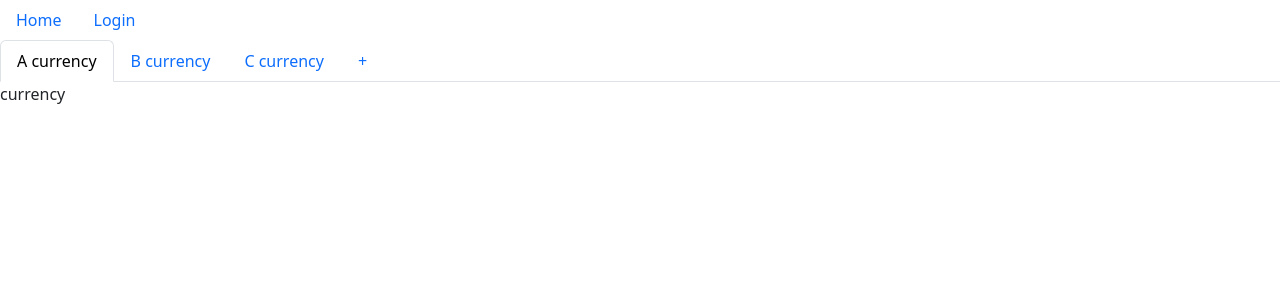
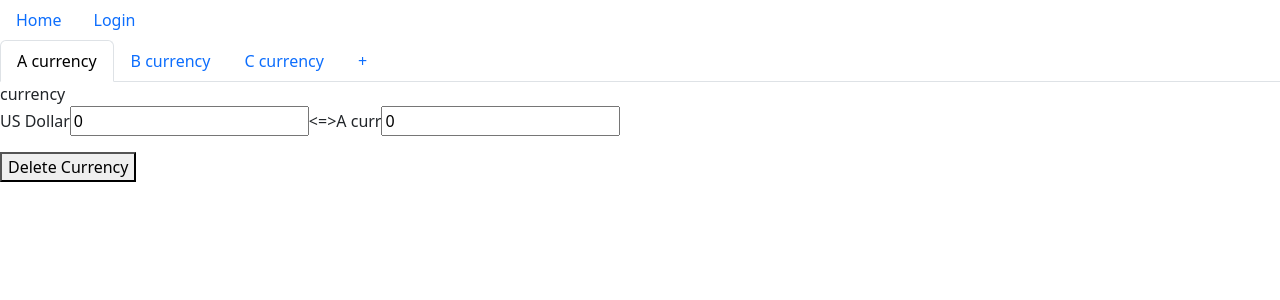
Before and after one commit to iviczl/crypto-change, a React (Vite) app: page / in a window 1280 px wide. Shown: the top 300 px of the page. Built offline with nearby package versions, Linux system fonts and the light colour scheme.

Commit message:
delete tab feature

```diff
--- a/src/App.tsx
+++ b/src/App.tsx
@@ -2,12 +2,31 @@ import Login from "./components/Login";
 import { Link, Route, Routes } from "react-router-dom";
 import "bootstrap/dist/css/bootstrap.min.css";
 import Home from "./components/Home";
+import ITab from "./types/ITab";
 
 function App() {
-  const tabs = [
-    { id: "A", tabIndex: 0, active: true, title: "A currency" },
-    { id: "B", tabIndex: 1, active: false, title: "B currency" },
-    { id: "C", tabIndex: 2, active: false, title: "C currency" },
+  const tabs: ITab[] = [
+    {
+      id: "A",
+      tabIndex: 0,
+      active: true,
+      title: "A currency",
+      currency: { name: "A curr", code: "A" },
+    },
+    {
+      id: "B",
+      tabIndex: 1,
+      active: false,
+      title: "B currency",
+      currency: { name: "B curr", code: "B" },
+    },
+    {
+      id: "C",
+      tabIndex: 2,
+      active: false,
+      title: "C currency",
+      currency: { name: "C curr", code: "C" },
+    },
   ];
   return (
     <>
--- /dev/null
+++ b/src/components/ChangeForm.tsx
@@ -0,0 +1,39 @@
+import { useState } from "react";
+import type { Currency } from "../types/currency";
+
+interface IChangeProps {
+  sourceCurrency: Currency;
+  targetCurrency: Currency;
+}
+function ChangeForm(props: IChangeProps) {
+  const [sourceCurrencyAmount, SetSourceCurrencyAmount] = useState(0);
+  const [targetCurrencyAmount, SetTargetCurrencyAmount] = useState(0);
+  return (
+    <>
+      <div>currency</div>
+      <article>
+        <p>
+          <label>
+            {props.sourceCurrency.name}
+            <input
+              type="number"
+              onChange={(e) => SetSourceCurrencyAmount(+e.target.value)}
+              value={sourceCurrencyAmount}
+            />
+          </label>
+          <label>&lt;=&gt;</label>
+          <label>
+            {props.targetCurrency.name}
+            <input
+              type="number"
+              onChange={(e) => SetTargetCurrencyAmount(+e.target.value)}
+              value={targetCurrencyAmount}
+            />
+          </label>
+        </p>
+      </article>
+    </>
+  );
+}
+
+export default ChangeForm;
--- a/src/components/Currency.tsx
+++ /dev/null
@@ -1,5 +0,0 @@
-function Currency(props) {
-  return <div>currency</div>;
-}
-
-export default Currency;
--- a/src/components/Home.tsx
+++ b/src/components/Home.tsx
@@ -1,34 +1,63 @@
-import { useState } from "react";
-import Currency from "./Currency";
-import NewCurrency from "./NewCurrency";
-interface ITab {
-  id: string;
-  tabIndex: number;
-  active: boolean;
-  title: string;
-}
+import { MutableRefObject, useRef, useState } from "react";
+import ChangeForm from "./ChangeForm";
+import NewChange from "./NewChange";
+import type { Currency } from "../types/currency";
+import ITab from "../types/ITab";
 
 function Home({ tabs }: { tabs: ITab[] }) {
+  const [activeTabId, setActiveTabId] = useState("0");
   const setActiveTab = (id: string) => {
     const newState = [...tabStates];
     newState.forEach((v) => {
       v.active = v.id === id;
     });
+    setActiveTabId(id);
     setTabStates(newState);
   };
+  const deleteTab = (id: string) => {
+    const newState = tabStates.filter((s) => s.id !== id);
+    newState[0].active = true;
+    setActiveTabId(newState[0].id);
+    setTabStates(newState);
+  };
+  const usd: Currency = { name: "US Dollar", code: "USD" };
+  const deleteDialog: MutableRefObject<HTMLDialogElement | null> = useRef(null);
   const [tabStates, setTabStates] = useState([
     ...tabs,
-    { id: "+", tabIndex: 0, active: false, title: "+" },
+    { id: "+", tabIndex: 0, active: false, title: "+", currency: undefined },
   ]);
   const tabContent = (tab: ITab) => {
     if (tab.id === "+") {
-      return <NewCurrency />;
+      return <NewChange />;
     } else {
-      return <Currency />;
+      return <ChangeForm sourceCurrency={usd} targetCurrency={tab.currency} />;
     }
   };
   return (
     <>
+      {/* className="modal-dialog modal-dialog-centered" */}
+      <dialog ref={deleteDialog}>
+        <h4>Do you really want to drop this currency?</h4>
+        <form>
+          <button
+            type="submit"
+            formMethod="dialog"
+            onClick={() => {
+              deleteTab(activeTabId);
+              deleteDialog.current?.close();
+            }}
+          >
+            Yes
+          </button>
+        </form>
+        <button
+          type="submit"
+          formMethod="dialog"
+          onClick={() => deleteDialog.current?.close()}
+        >
+          Cancel
+        </button>
+      </dialog>
       <ul className="nav nav-tabs" id="myTab" role="tablist">
         {tabStates.map((tab) => {
           return (
@@ -60,6 +89,13 @@ function Home({ tabs }: { tabs: ITab[] }) {
               key={tab.id}
             >
               {tabContent(tab)}
+              {tab.id !== "+" ? (
+                <button onClick={() => deleteDialog.current?.showModal()}>
+                  Delete Currency
+                </button>
+              ) : (
+                ""
+              )}
             </div>
           );
         })}
--- /dev/null
+++ b/src/components/NewChange.tsx
@@ -0,0 +1,5 @@
+function NewChange(props) {
+  return <div>new currency</div>;
+}
+
+export default NewChange;
--- a/src/components/NewCurrency.tsx
+++ /dev/null
@@ -1,5 +0,0 @@
-function NewCurrency(props) {
-  return <div>new currency</div>;
-}
-
-export default NewCurrency;
--- /dev/null
+++ b/src/types/ITab.ts
@@ -0,0 +1,9 @@
+import { Currency } from "./currency";
+
+export default interface ITab {
+  id: string;
+  tabIndex: number;
+  active: boolean;
+  title: string;
+  currency: Currency | undefined;
+}
--- /dev/null
+++ b/src/types/currency.ts
@@ -0,0 +1,4 @@
+export type Currency = {
+  name: string,
+  code: string
+}
```
Also changed, not shown: src/types/user.ts (line endings or trailing spaces).
